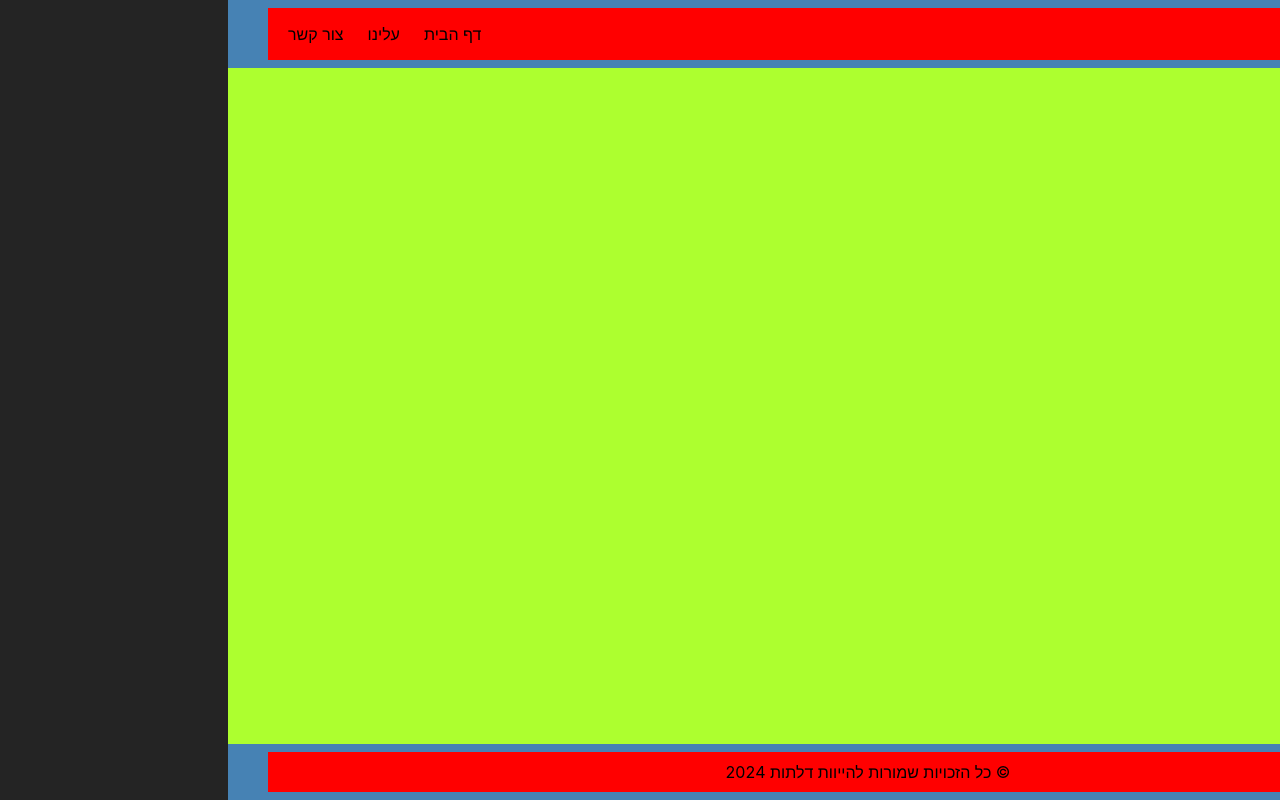
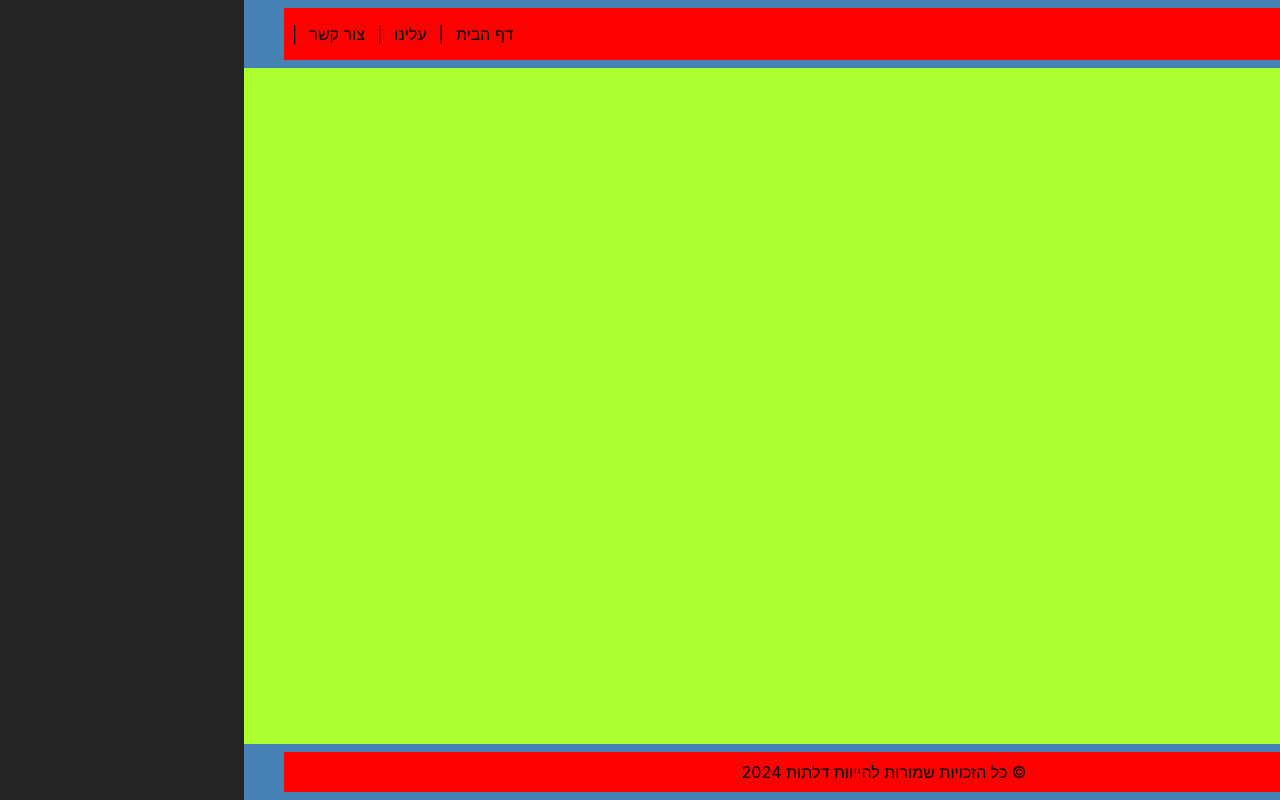
Before and after one commit to samrimucheye/Hiewet_Project, a React (Vite) app in the folder frontend/: page / in a window 1280 px wide. Built offline with nearby package versions, Linux system fonts and the light colour scheme.

Commit message:
updated navbar

```diff
--- a/frontend/src/components/NavBar.jsx
+++ b/frontend/src/components/NavBar.jsx
@@ -13,12 +13,15 @@ const NavBar = () => {
         <li>
           <Link to="/">דף הבית </Link>
         </li>
+        |
         <li>
           <Link to="/about">עלינו</Link>
         </li>
+        |
         <li>
           <Link to="/contact">צור קשר</Link>
         </li>
+        |
       </ul>
     </nav>
   );
```
